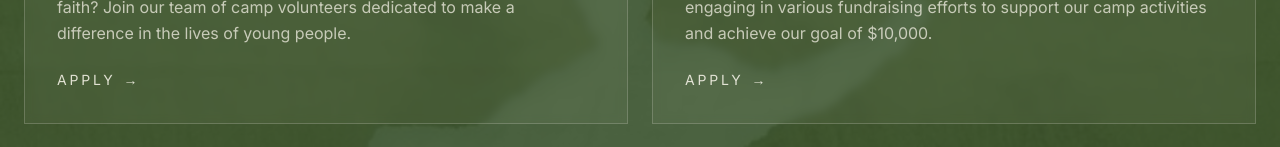
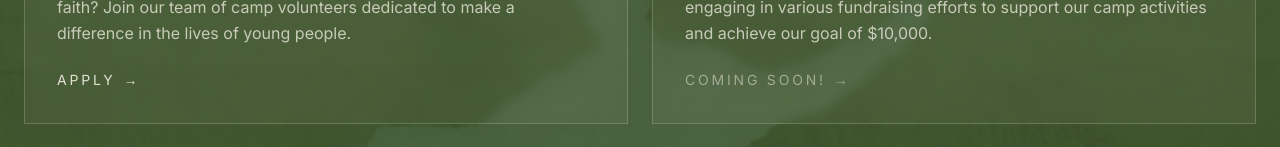
Before and after one commit to Lancec123/P2026, a React (Vite) app: page / in a window 1280 px wide. Shown: the part 2618-2765 px from the top of the page. Built offline with nearby package versions, Linux system fonts and the light colour scheme; the HTML template or start-up script is replaced by a standard one.

Commit message:
hide tap

```diff
--- a/src/components/pursuit/GetInvolved.tsx
+++ b/src/components/pursuit/GetInvolved.tsx
@@ -55,17 +55,33 @@ const GetInvolved = () => {
                 <h3 className="font-serif-display text-3xl mb-3">{r.title}</h3>
                 <p className="text-paper/75 leading-relaxed">{r.desc}</p>
                 <a
-                  href={
+                  href={r.title === "Become a Torch Ambassador" ? "#" : "#register"}
+                  onClick={(e) => {
+                    if (r.title === "Become a Torch Ambassador") {
+                      e.preventDefault();
+                    }
+                  }}
+                  className={`inline-flex items-center gap-2 mt-6 text-sm uppercase tracking-[0.2em] transition-colors ${
                     r.title === "Become a Torch Ambassador"
-                      ? "/tap"
-                      : "#register"
-                  }
-                  className="inline-flex items-center gap-2 mt-6 text-sm uppercase tracking-[0.2em] text-paper/90 group-hover:text-highlight transition-colors"
+                      ? "text-paper/50 hover:text-paper/50"
+                      : "text-paper/90 group-hover:text-highlight"
+                  }`}
                 >
                   {r.title === "Pray"
                     ? "Submit Prayer Request"
+                    : r.title === "Become a Torch Ambassador"
+                    ? "Coming Soon!"
                     : "Apply"}
-                  <span className="transition-transform group-hover:translate-x-1">→</span>
+
+                  <span
+                    className={`transition-transform ${
+                      r.title === "Become a Torch Ambassador"
+                        ? ""
+                        : "group-hover:translate-x-1"
+                    }`}
+                  >
+                    →
+                  </span>
                 </a>
               </div>
             </StaggerItem>
--- a/src/components/pursuit/Nav.tsx
+++ b/src/components/pursuit/Nav.tsx
@@ -2,7 +2,7 @@ import { useEffect, useState } from "react";
 import { Menu, X } from "lucide-react";
 import { Link } from "react-router-dom";
 
-const tabs = ["About", "Get Involved", "Schedule", "FAQ", "Parents", "Give", "TAP"];
+const tabs = ["About", "Get Involved", "Schedule", "FAQ", "Parents", "Give"];
 
 const slug = (t: string) => t.toLowerCase().replace(/\s+/g, "-");
 
```
